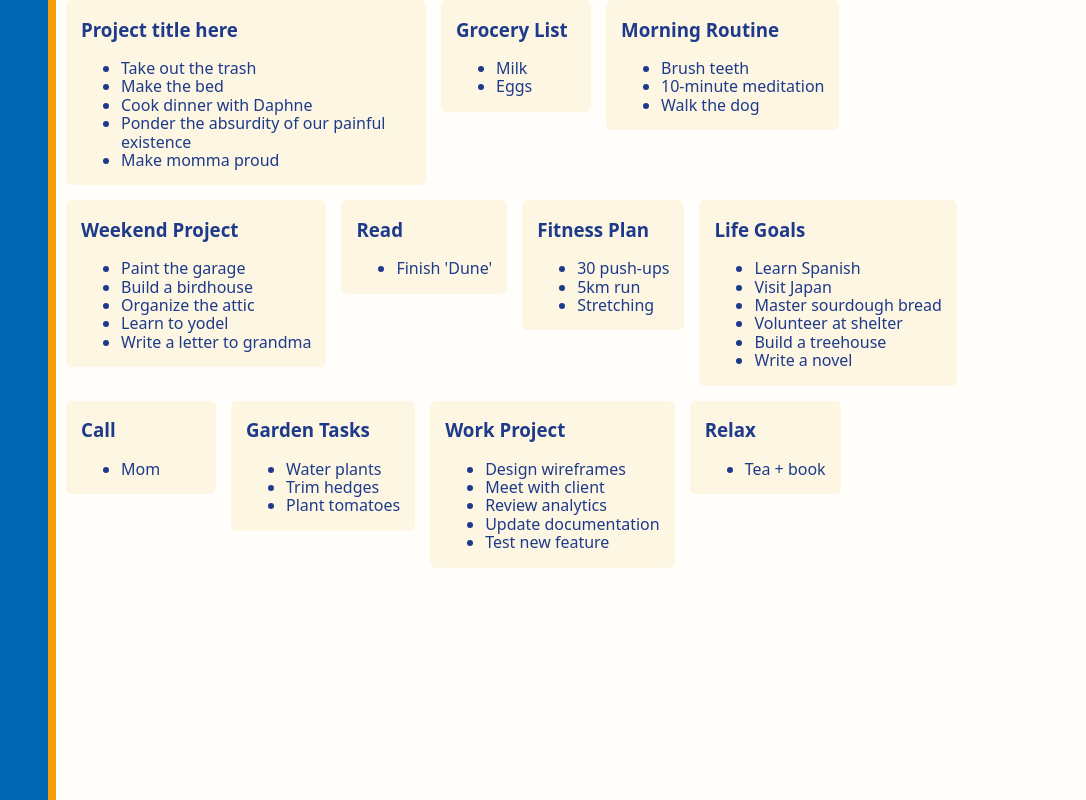
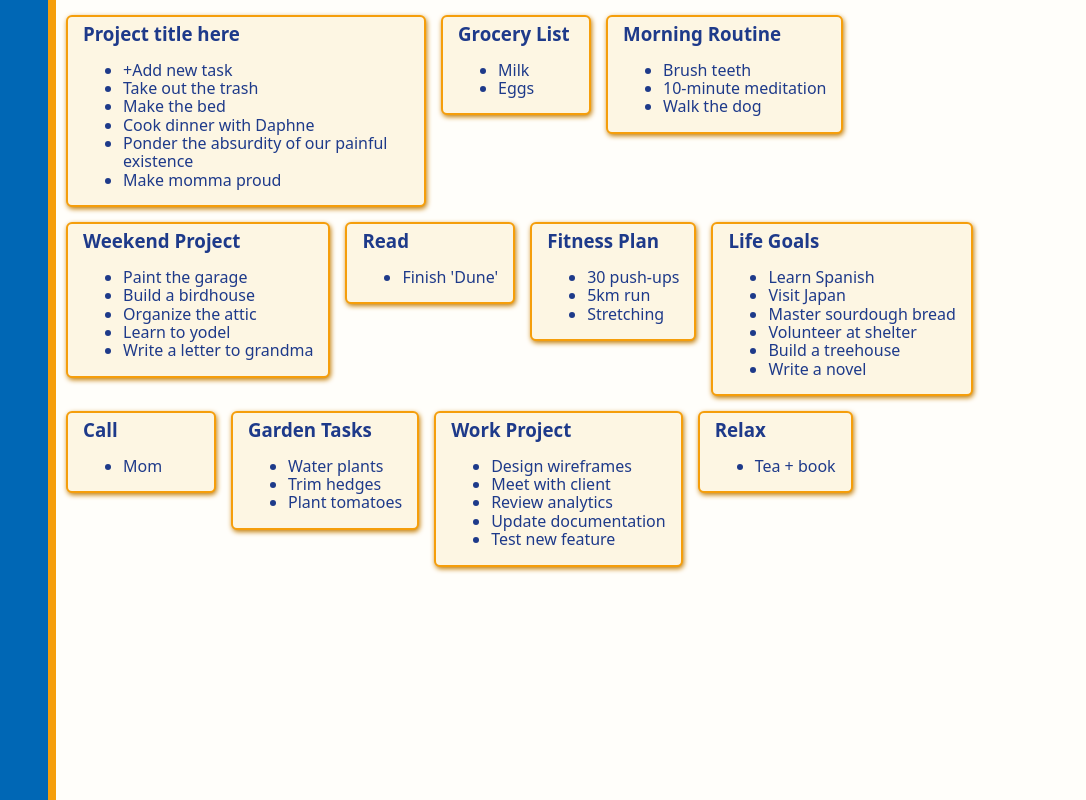
Before and after one commit to Trithereon/project-todo-list, a website built with webpack: page src/template.html in a window 1280 px wide. Shown: the whole page, 194-1280 px from the left. Built offline with nearby package versions, Linux system fonts and the light colour scheme.

Commit message:
Update card styles

```diff
--- a/src/styles.css
+++ b/src/styles.css
@@ -22,7 +22,7 @@ body {
 }
 div.main-wrapper {
     display: grid;
-    grid-template-columns: minmax(180px, 250px) minmax(360px, 100%);
+    grid-template-columns: minmax(200px, 250px) minmax(360px, 100%);
     grid-template-rows: minmax(100vh, 100%);
     gap: 10px;
 }
@@ -95,6 +95,7 @@ button.sidebar-action:hover {
     gap: 15px;
     flex-wrap: wrap;
     align-content: flex-start;
+    padding-top: 15px;
 }
 .card-container {
     background-color: var(--color-sup-bg-cream);
@@ -103,4 +104,15 @@ button.sidebar-action:hover {
     max-width: 360px;
     border-radius: 6px;
     padding: 0 15px;
+    border: 2px solid var(--color-primary-accents-orange);
+    box-shadow: 1px 2px 5px rgba(197, 127, 8, 1);
 }
+h3.card-project-title {
+    margin-top: 6px;
+    margin-bottom: 0;
+    padding-bottom: 0;
+    cursor: grab;
+}
+h3.card-project-title:active {
+    cursor: grabbing;
+}
--- a/src/template.html
+++ b/src/template.html
@@ -60,6 +60,7 @@
         <div class="card-container">
             <h3 class="card-project-title">Project title here</h3>
             <ul class="card-task-list">
+                <li class="card-task-item add-new-task">+Add new task</li>
                 <li class="card-task-item">Take out the trash</li>
                 <li class="card-task-item">Make the bed</li>
                 <li class="card-task-item">Cook dinner with Daphne</li>
```
